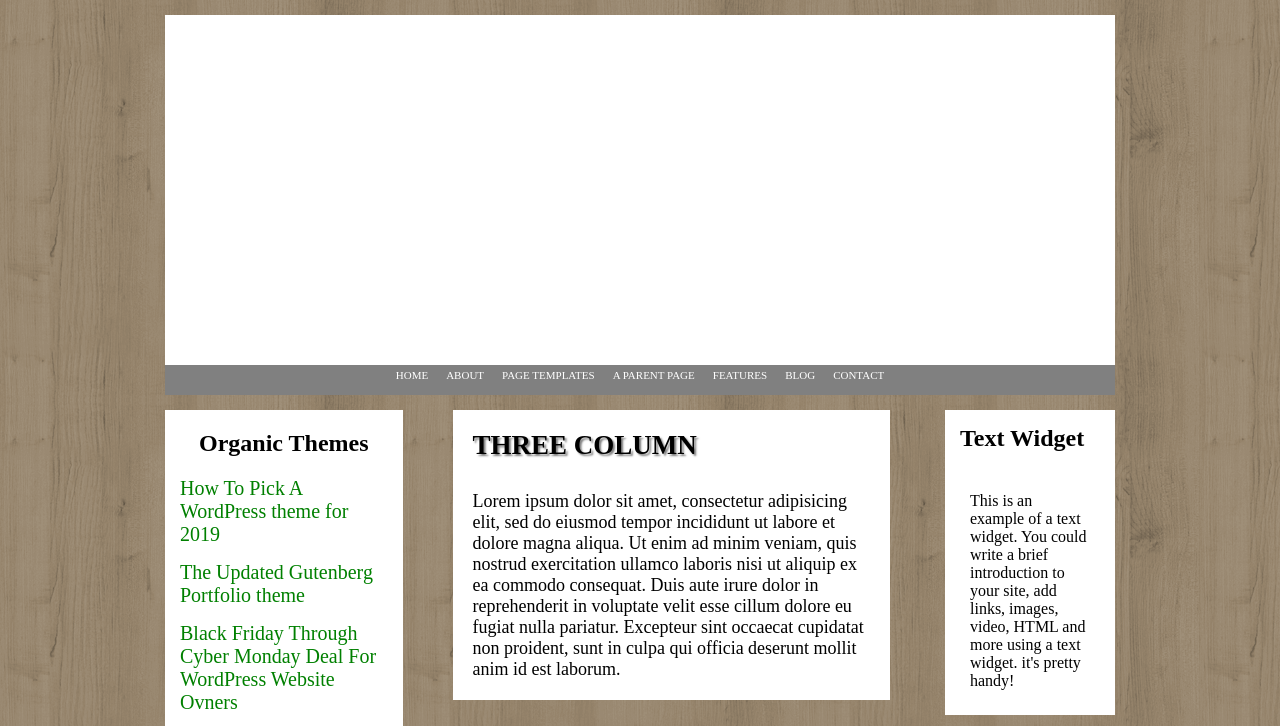
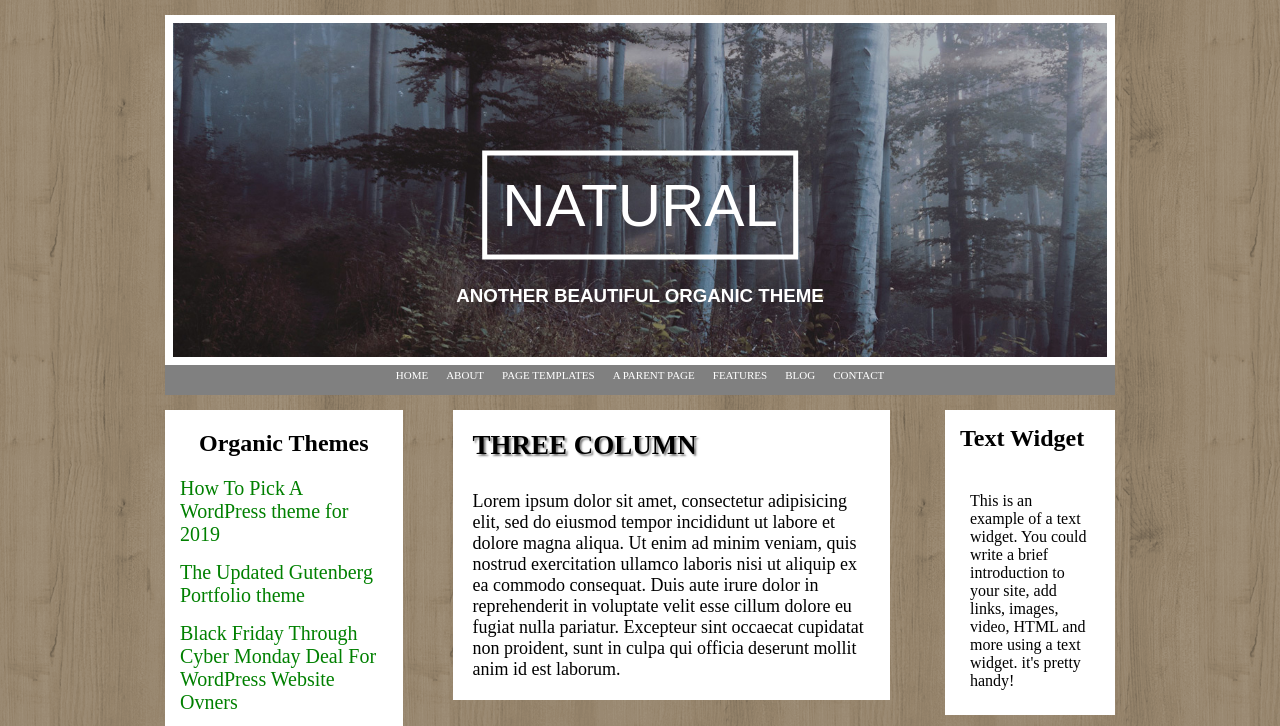
Before and after one commit to Diegopetronaci/htmlcss-struttura-wp, a plain HTML site: page index.html in a window 1280 px wide. Shown: the top 726 px of the page. Drawn offline with Linux system fonts and the light colour scheme.

Commit message:
migliorati margini e font

```diff
--- a/assets/style.css
+++ b/assets/style.css
@@ -10,8 +10,39 @@ body{
 }
 
 header{
+  position: relative;
   margin: auto;
   width: 950px;
+}
+
+#img_natura{
+  border: 8px solid White;
+  background-image: url(img/natura.jpg);
+  background-size: cover;
+}
+
+#titolo_principale{
+  font-family:  sans-serif;
+  font-size: 60px;
+  font-weight: 100;
+  color: white;
+  position: absolute;
+  top: 50%;
+  left: 50%;
+  transform: translate(-50%, -50%);
+  border: 5px solid white;
+  padding: 15px;
+}
+
+h3{
+  font-family:  sans-serif;
+  margin-top: 15px;
+  color: white;
+  font-weight: 800;
+  position: absolute;
+  top: 70%;
+  left: 50%;
+  transform: translate(-50%, -50%);
 }
 
 .header{
@@ -131,6 +162,17 @@ footer{
   border-bottom: 3px solid grey;
 }
 
+.intestazione_footer>p{
+  text-align: center;
+}
+
 .lista_social{
+  width: 100%;
+  height: 100px;
+  background: white;
+}
 
+.lista_social > div{
+  display: inline;
+  list-style: none;
 }
--- a/index.html
+++ b/index.html
@@ -8,7 +8,9 @@
   <body>
     <header>
 
-      <div class="header">
+      <div id="img_natura" class="header">
+        <h1 id="titolo_principale">NATURAL</h1>
+        <h3>ANOTHER BEAUTIFUL ORGANIC THEME</h3>
       </div>
 
       <nav class="navigation">
@@ -65,14 +67,15 @@
 
     <footer>
       <div class="intestazione_footer">
+        <p>Pagina ideata da Diego Petronaci</p>
       </div>
 
-      <div class="Lista_social">
-        <ul>
-          <li></li>
-          <li></li>
-          <li></li>
-        </ul>
+      <div class="lista_social">
+
+        <div class="logo">Facebook</div>
+        <div class="logo">Instagram</div>
+        <div class="logo">ghithub</div>
+
       </div>
 
 
```
